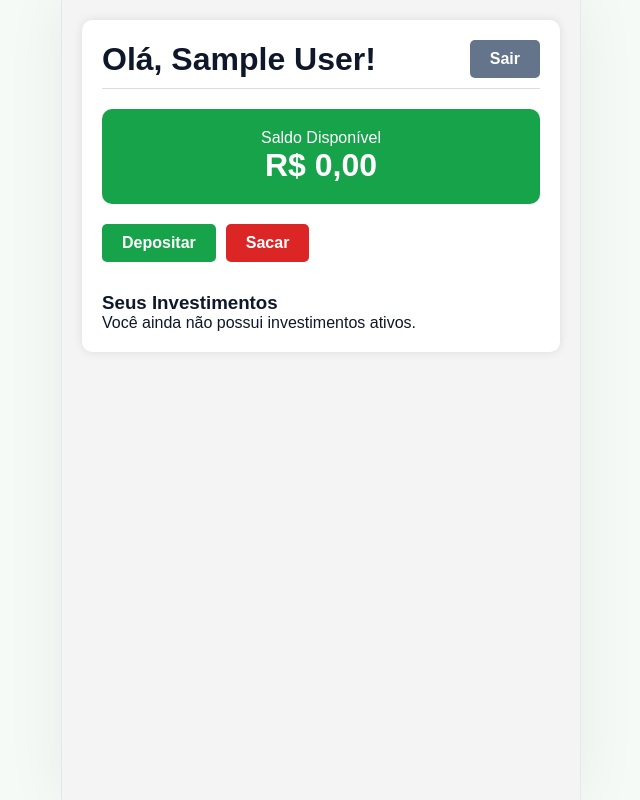
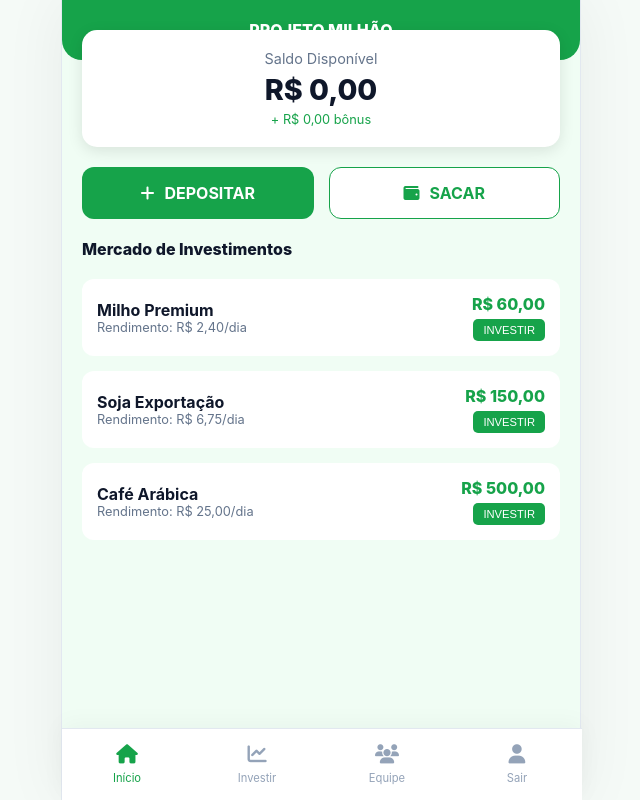
Before and after one commit to operacaoloprowfile-pixel/Opera-o-um-milh-o-, a PHP site: page /dashboard.php in a window 1280 px wide. Shown: the whole page, without its empty margins (319-959 px from the left). Run offline with PHP 8.4, Linux system fonts and the light colour scheme; the visitor is signed in with stand-in values (Sample User, id 1); data comes from the database, SQL or seed files in the repository.

```diff
--- a/dashboard.php
+++ b/dashboard.php
@@ -5,52 +5,80 @@ if (!isset($_SESSION['user_id'])) {
     exit();
 }
 require_once 'db_config.php';
+require_once 'functions.php';
 
-// Buscar dados do usuário
-$stmt = $pdo->prepare("SELECT * FROM users WHERE id = ?");
-$stmt->execute([$_SESSION['user_id']]);
-$user = $stmt->fetch(PDO::FETCH_ASSOC);
+$user = getUserData($_SESSION['user_id']);
 ?>
 <!DOCTYPE html>
 <html lang="pt-BR">
 <head>
     <meta charset="UTF-8">
-    <title>Dashboard - Projeto Milhão</title>
+    <meta name="viewport" content="width=device-width, initial-scale=1.0">
+    <title>Painel - Projeto Milhão</title>
     <link rel="stylesheet" href="static/agrofund.css">
+    <link rel="stylesheet" href="https://cdnjs.cloudflare.com/ajax/libs/font-awesome/6.4.0/css/all.min.css">
     <style>
-        body { font-family: Arial, sans-serif; padding: 20px; background: #f4f4f4; }
-        .container { max-width: 800px; margin: auto; background: white; padding: 20px; border-radius: 10px; box-shadow: 0 0 10px rgba(0,0,0,0.1); }
-        .header { display: flex; justify-content: space-between; align-items: center; border-bottom: 1px solid #ddd; padding-bottom: 10px; }
-        .balance-card { background: #16A34A; color: white; padding: 20px; border-radius: 10px; margin-top: 20px; text-align: center; }
-        .balance-card h2 { margin: 0; font-size: 2rem; }
-        .actions { margin-top: 20px; display: flex; gap: 10px; }
-        .btn { padding: 10px 20px; border: none; border-radius: 5px; cursor: pointer; text-decoration: none; color: white; font-weight: bold; }
-        .btn-deposit { background: #16A34A; }
-        .btn-withdraw { background: #DC2626; }
-        .btn-logout { background: #64748B; }
+        body { background: #F0FDF4; font-family: 'Inter', sans-serif; margin: 0; padding-bottom: 80px; }
+        .top-bar { background: #16A34A; color: white; padding: 20px; text-align: center; border-radius: 0 0 20px 20px; }
+        .balance-container { background: white; margin: -30px 20px 20px; padding: 20px; border-radius: 15px; box-shadow: 0 4px 15px rgba(0,0,0,0.1); text-align: center; }
+        .balance-label { color: #64748B; font-size: 0.9rem; }
+        .balance-value { font-size: 1.8rem; font-weight: 800; color: #0F172A; margin: 5px 0; }
+        .action-buttons { display: grid; grid-template-columns: 1fr 1fr; gap: 15px; padding: 0 20px; }
+        .btn-action { padding: 15px; border-radius: 12px; border: none; font-weight: 700; cursor: pointer; display: flex; align-items: center; justify-content: center; gap: 10px; text-decoration: none; }
+        .btn-deposit { background: #16A34A; color: white; }
+        .btn-withdraw { background: white; color: #16A34A; border: 1px solid #16A34A; }
+        .section-title { padding: 20px; font-weight: 800; color: #0F172A; }
+        .plan-card { background: white; margin: 0 20px 15px; padding: 15px; border-radius: 12px; display: flex; justify-content: space-between; align-items: center; }
+        .bottom-nav { position: fixed; bottom: 0; width: 100%; background: white; display: flex; justify-content: space-around; padding: 15px 0; border-top: 1px solid #E2E8F0; }
+        .nav-item { color: #94A3B8; text-decoration: none; text-align: center; font-size: 0.7rem; }
+        .nav-item.active { color: #16A34A; }
+        .nav-item i { font-size: 1.2rem; display: block; margin-bottom: 4px; }
     </style>
 </head>
 <body>
-    <div class="container">
-        <div class="header">
-            <h1>Olá, <?php echo htmlspecialchars($user['name']); ?>!</h1>
-            <a href="logout.php" class="btn btn-logout">Sair</a>
-        </div>
+    <div class="top-bar">
+        <div style="font-weight: 800;">PROJETO MILHÃO</div>
+    </div>
 
-        <div class="balance-card">
-            <p>Saldo Disponível</p>
-            <h2>R$ <?php echo number_format($user['balance'], 2, ',', '.'); ?></h2>
-        </div>
+    <div class="balance-container">
+        <div class="balance-label">Saldo Disponível</div>
+        <div class="balance-value">R$ <?php echo number_format($user['balance'], 2, ',', '.'); ?></div>
+        <div style="font-size: 0.8rem; color: #16A34A;">+ R$ <?php echo number_format($user['bonus_balance'], 2, ',', '.'); ?> bônus</div>
+    </div>
 
-        <div class="actions">
-            <a href="pagamento.php" class="btn btn-deposit">Depositar</a>
-            <a href="#" class="btn btn-withdraw">Sacar</a>
-        </div>
+    <div class="action-buttons">
+        <a href="pagamento.php" class="btn-action btn-deposit">
+            <i class="fa-solid fa-plus"></i> DEPOSITAR
+        </a>
+        <a href="#" class="btn-action btn-withdraw">
+            <i class="fa-solid fa-wallet"></i> SACAR
+        </a>
+    </div>
 
-        <div style="margin-top: 30px;">
-            <h3>Seus Investimentos</h3>
-            <p>Você ainda não possui investimentos ativos.</p>
-        </div>
-    </div>
+    <div class="section-title">Mercado de Investimentos</div>
+
+    <?php
+    $stmt = $pdo->query("SELECT * FROM plans");
+    while ($plan = $stmt->fetch(PDO::FETCH_ASSOC)) {
+        echo '
+        <div class="plan-card">
+            <div>
+                <div style="font-weight: 700;">'.$plan['name'].'</div>
+                <div style="font-size: 0.8rem; color: #64748B;">Rendimento: R$ '.number_format($plan['daily_profit'], 2, ',', '.').'/dia</div>
+            </div>
+            <div style="text-align: right;">
+                <div style="font-weight: 800; color: #16A34A;">R$ '.number_format($plan['price'], 2, ',', '.').'</div>
+                <button style="background: #16A34A; color: white; border: none; padding: 5px 10px; border-radius: 5px; font-size: 0.7rem; margin-top: 5px;">INVESTIR</button>
+            </div>
+        </div>';
+    }
+    ?>
+
+    <nav class="bottom-nav">
+        <a href="dashboard.php" class="nav-item active"><i class="fa-solid fa-house"></i>Início</a>
+        <a href="#" class="nav-item"><i class="fa-solid fa-chart-line"></i>Investir</a>
+        <a href="#" class="nav-item"><i class="fa-solid fa-users"></i>Equipe</a>
+        <a href="logout.php" class="nav-item"><i class="fa-solid fa-user"></i>Sair</a>
+    </nav>
 </body>
 </html>
--- /dev/null
+++ b/functions.php
@@ -0,0 +1,32 @@
+<?php
+require_once 'db_config.php';
+
+function getUserData($userId) {
+    global $pdo;
+    $stmt = $pdo->prepare("SELECT * FROM users WHERE id = ?");
+    $stmt->execute([$userId]);
+    return $stmt->fetch(PDO::FETCH_ASSOC);
+}
+
+function getBalance($userId) {
+    $user = getUserData($userId);
+    return $user['balance'] ?? 0;
+}
+
+function addTransaction($userId, $type, $amount, $status, $description) {
+    global $pdo;
+    $stmt = $pdo->prepare("INSERT INTO transactions (user_id, type, amount, status, description) VALUES (?, ?, ?, ?, ?)");
+    return $stmt->execute([$userId, $type, $amount, $status, $description]);
+}
+
+// Placeholder para futura integração de API de Pagamento
+function processarPagamento($valor, $metodo) {
+    // Aqui você integrará sua SuitPay, DigitoPay, etc.
+    return [
+        'success' => true,
+        'message' => 'Integração pendente',
+        'qr_code' => 'LINK_DO_QRCODE_AQUI',
+        'pix_copia_cola' => 'PIX_COPIA_COLA_AQUI'
+    ];
+}
+?>
```
Also changed, not shown: cadastro.php (+4 -4 lines), database.sql (+37 -17 lines), index.html (+5 -5 lines), index.php (+4 -4 lines), robots.txt (+4 -4 lines).
